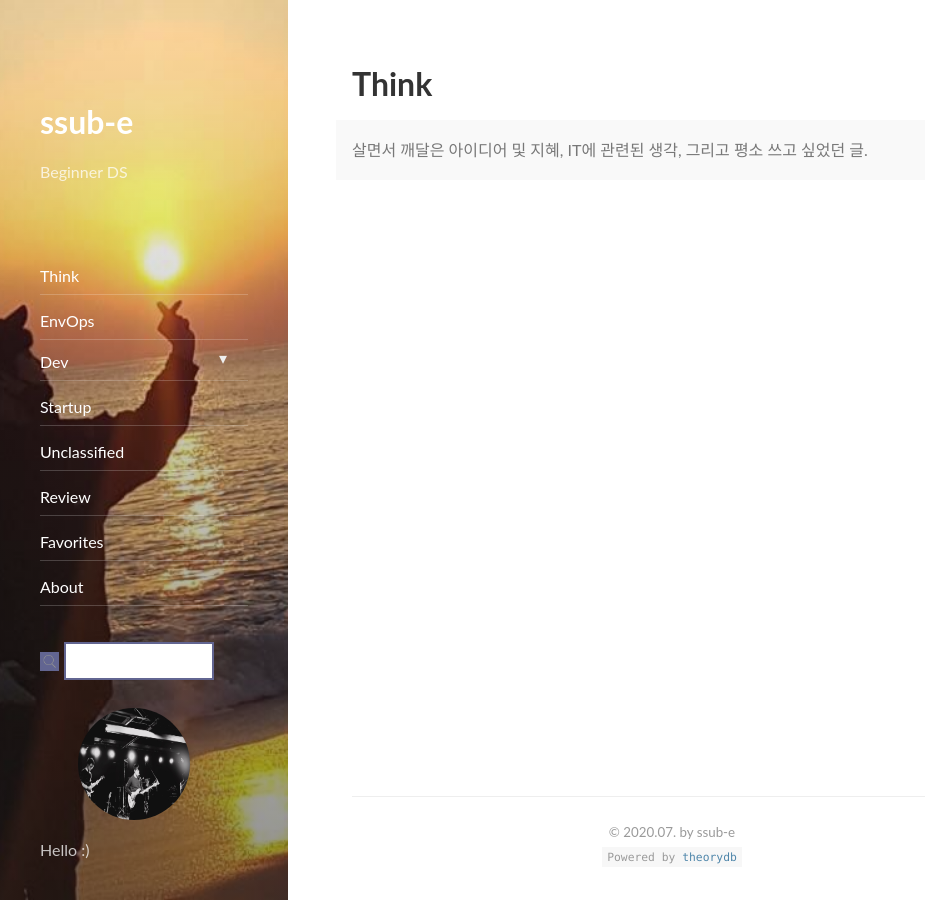
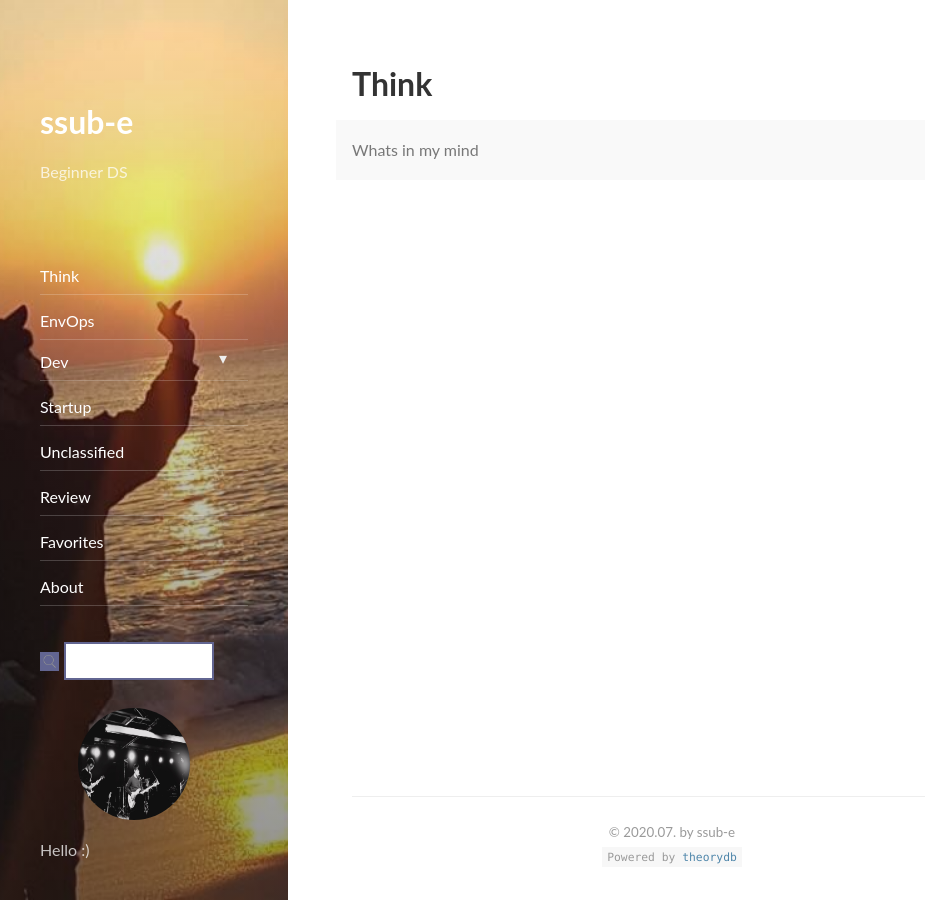
Before and after one commit to ssub-e/ssub-e.github.io, a Jekyll site: the page built from _featured_categories/think.md, in a window 1280 px wide and 900 px high. Shown: the whole window, without its empty margins (0-925 px from the left). Built offline with Jekyll 4.4.1, drawn with Linux system fonts in a browser that asks for light colours; nearby versions of some CDN libraries.

Commit message:
Update think.md

```diff
--- a/_featured_categories/think.md
+++ b/_featured_categories/think.md
@@ -6,5 +6,5 @@ menu: true
 submenu: false
 order: 1
 description: >
-  살면서 깨달은 아이디어 및 지혜, IT에 관련된 생각, 그리고 평소 쓰고 싶었던 글.
+  Whats in my mind
 ---
```
